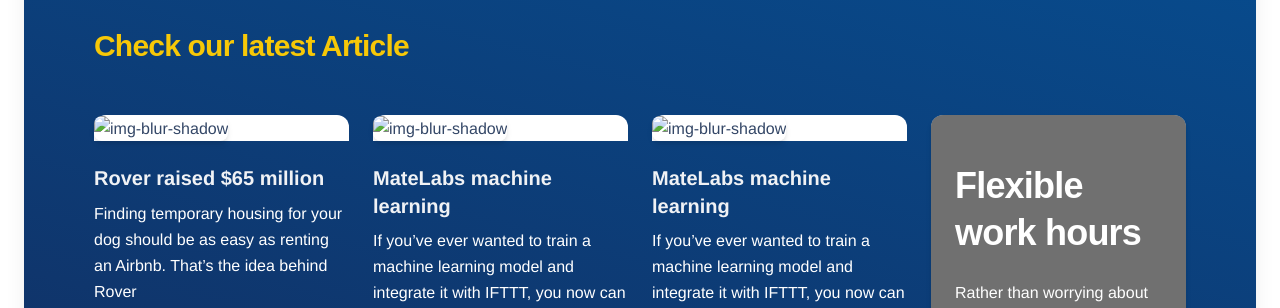
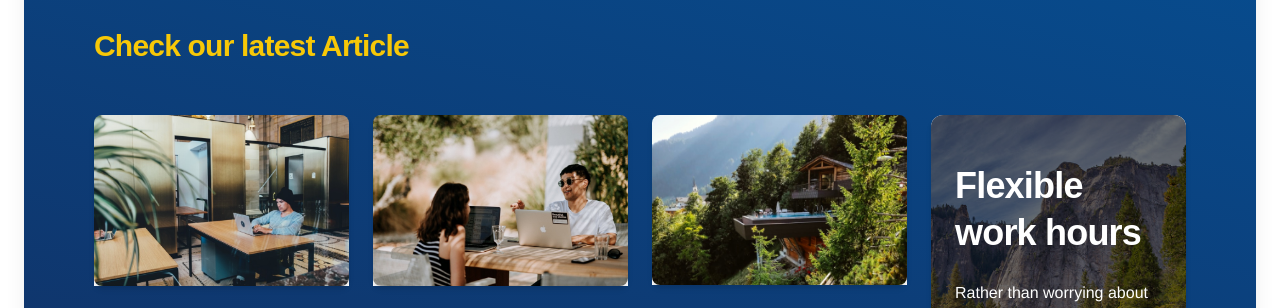
Before and after one commit to aghnyyogas/tugas_pemograman_web_I, a plain HTML site: page index.html in a window 1280 px wide. Shown: the part 1610-1918 px from the top of the page. Drawn offline with Linux system fonts and the light colour scheme; the site is published under a folder, as on GitHub Pages, so addresses that start at the root find nothing; a web font is replaced by a local one.

Commit message:
Update index.html

```diff
--- a/index.html
+++ b/index.html
@@ -327,7 +327,7 @@
                 <div class="card-header p-0 position-relative">
                   <a class="d-block blur-shadow-image">
                     <img
-                      src="/static/assets/img/examples/testimonial-6-2.jpg"
+                      src="static/assets/img/examples/testimonial-6-2.jpg"
                       alt="img-blur-shadow"
                       class="img-fluid shadow border-radius-lg"
                       loading="lazy"
@@ -358,7 +358,7 @@
                 <div class="card-header p-0 position-relative">
                   <a class="d-block blur-shadow-image">
                     <img
-                      src="/static/assets/img/examples/testimonial-6-3.jpg"
+                      src="static/assets/img/examples/testimonial-6-3.jpg"
                       alt="img-blur-shadow"
                       class="img-fluid shadow border-radius-lg"
                       loading="lazy"
@@ -389,7 +389,7 @@
                 <div class="card-header p-0 position-relative">
                   <a class="d-block blur-shadow-image">
                     <img
-                      src="/static/assets/img/examples/blog-9-4.jpg"
+                      src="static/assets/img/examples/blog-9-4.jpg"
                       alt="img-blur-shadow"
                       class="img-fluid shadow border-radius-lg"
                       loading="lazy"
@@ -420,7 +420,7 @@
                 <div
                   class="full-background"
                   style="
-                    background-image: url('/static/assets/img/examples/blog2.jpg');
+                    background-image: url('static/assets/img/examples/blog2.jpg');
                   "
                   loading="lazy"
                 ></div>
```
